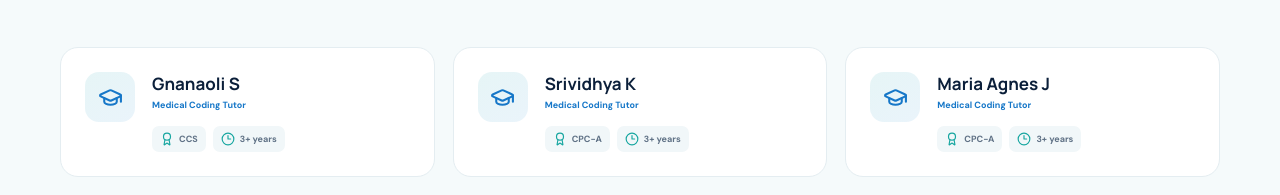
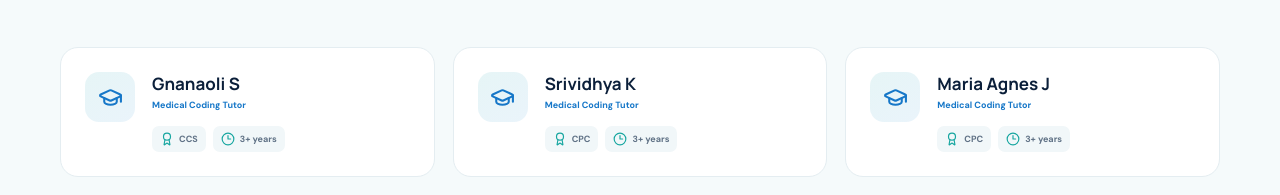
Before and after one commit to CathyJesi/Medical_Coding_Institute, a React (Vite) app: page / in a window 1280 px wide. Shown: the part 4863-5058 px from the top of the page. Built offline with nearby package versions, Linux system fonts and the light colour scheme.

Commit message:
Describe the change

```diff
--- a/src/App.jsx
+++ b/src/App.jsx
@@ -67,12 +67,12 @@ const tutors = [
   },
   {
     name: 'Srividhya K',
-    credential: 'CPC-A',
+    credential: 'CPC',
     experience: '3+ years',
   },
   {
     name: 'Maria Agnes J',
-    credential: 'CPC-A',
+    credential: 'CPC',
     experience: '3+ years',
   },
   {
```
